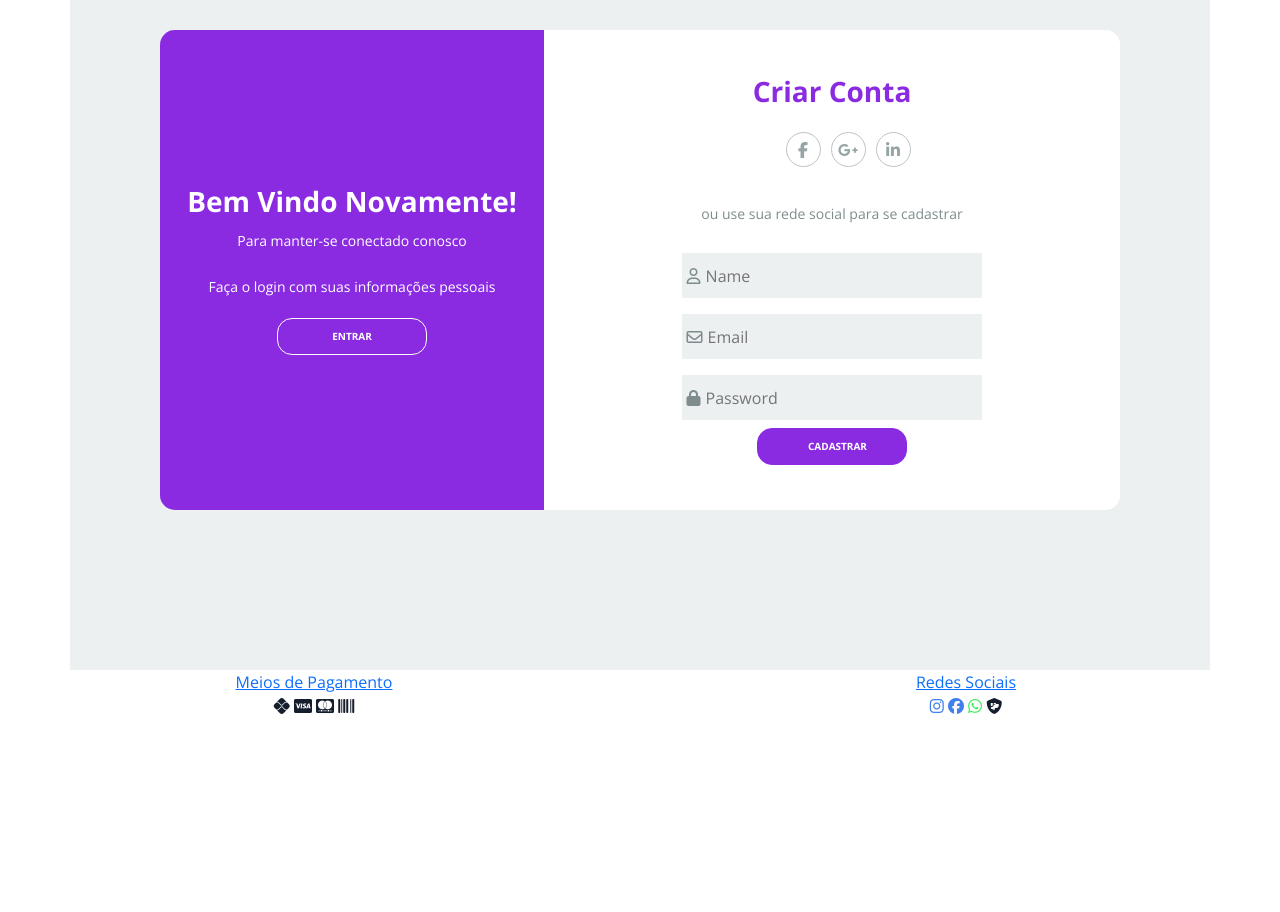
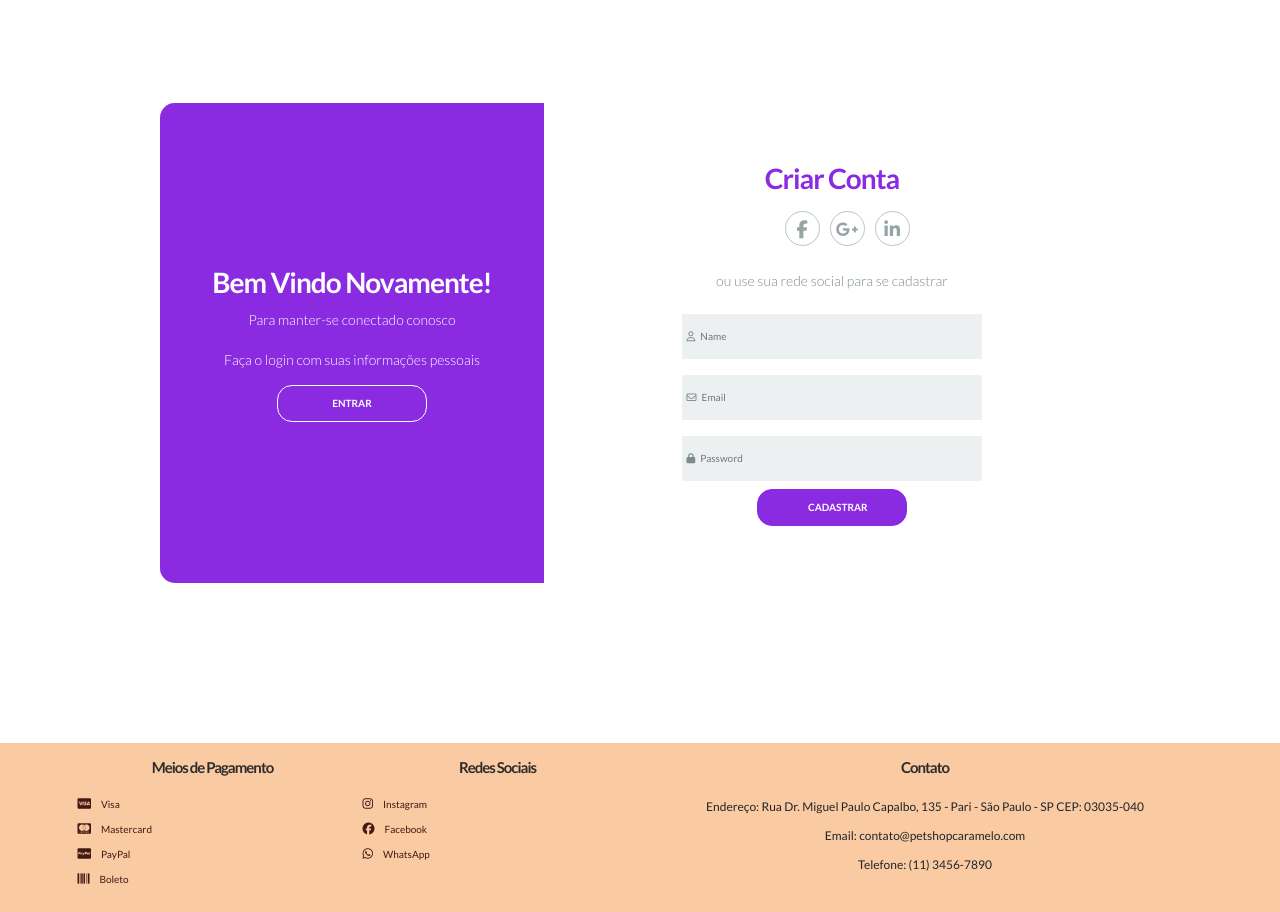
Before and after one commit to cesar-augusto-costa/projeto_integrador_FRONT_END_proz_turma11_grupo2, a plain HTML site: page pages/login.html in a window 1280 px wide. Shown: the part 200-1112 px from the top of the page. Before the commit the page ends 918 px from the top, so only its background shows below. Drawn offline with nearby package versions, Linux system fonts and the light colour scheme.

Commit message:
alteracoes no header e footer

```diff
--- a/css/clube.css
+++ b/css/clube.css
@@ -1,5 +1,5 @@
 @import url(_reset_patterns.css);
-/* @import url(_header_footer.css); */
+@import url(_header_footer.css);
 
 body {
   background-color: white;
@@ -85,5 +85,3 @@ body {
 .button:focus {
   background-color: orangered;
 }
-
-/* ---------------------------- */
--- a/css/header.css
+++ b/css/header.css
@@ -34,6 +34,7 @@ a.activated {
     text-decoration: none;
     font-weight: bold;
     color: #421913;
+    font-size: 18px;
 }
 
 .span-1 {
--- a/css/home.css
+++ b/css/home.css
@@ -1,3 +1,5 @@
+@import url(_reset_patterns.css);
+
 body {
     background-color: white;
     text-align: center;
--- a/css/login.css
+++ b/css/login.css
@@ -19,12 +19,11 @@ body {
     font-family:'Open Sans' , Arial, Helvetica, sans-serif;
 }
 
-.container {
+.container.login {
     display: flex;
     justify-content: center;
     align-items: center;
     height: 100vh;
-    background-color: #ecf0f1;
 }
 
 .content {
@@ -211,6 +210,7 @@ input:-webkit-autofill{
     color: #34495e;
     font-size: 14px;
     margin: 15px 0;
+    padding-top: 15px;
 }
 
 .password::first-letter {
--- a/css/produtos.css
+++ b/css/produtos.css
@@ -12,18 +12,6 @@ body {
     line-height: 1.6;
     background-color: gainsboro;
     text-align: center;
-}
-
-.container {
-    max-width: 1200px;
-    margin: 0 auto;
-    padding: 0 20px;
-}
-
-.row::after {
-    content: "";
-    display: table;
-    clear: both;
 }
 
 /* Main Section */
@@ -145,7 +133,6 @@ body {
 
 /* Footer */
 footer {
-    background-color: #f8f8f8;
     padding: 20px 0;
     text-align: center;
 }
--- a/js/slider.js
+++ b/js/slider.js
@@ -44,9 +44,3 @@ function voltarSlide(){
 //evento nos botões
 botaoAvancar.addEventListener('click', avancarSlide);
 botaoVoltar.addEventListener('click', voltarSlide);
-
-//Esse código javascript procura todos os links e adiciona o parâmetro target="_blank". Ele faz com que o link seja aberto em outra aba.
-var links = document.getElementsByTagName('a');
-    for (var i=0, len=links.length; i < len; i ++) {
-        links[i].target = '_blank';
-    }
--- a/pages/login.html
+++ b/pages/login.html
@@ -14,6 +14,7 @@
     <link rel="stylesheet" href="../css/home.css">
     <link rel="stylesheet" href="../css/header.css">
     <link rel="stylesheet" href="../css/login.css">
+    <link rel="stylesheet" href="../css/footer.css">
     <link rel="stylesheet" href="shttps://cdnjs.cloudflare.com/ajax/libs/font-awesome/4.7.0/css/font-awesome.min.css">
     <script src="https://kit.fontawesome.com/11458786e3.js" crossorigin="anonymous"></script>
 </head>
@@ -21,7 +22,8 @@
 <body>
     <!-- header -->
     <header class="head">
-        <div class="row">
+        <div class="container">
+            <div class="row">
             <div class="col-1 logo">
                 <a href="../index.html"><img src="../img/logos/petshop_caramelo.png"></a>
             </div>
@@ -49,7 +51,7 @@
     </header>
     <!-- fim /header -->
 
-    <main class="container">
+    <main class="container login">
         <section class="content first-content">
             <!-- first-column -->
             <div class="first-column">
@@ -105,7 +107,6 @@
             </div> <!-- second-column -->
         </section> <!-- first-content -->
 
-
         <section class="content second-content">
             <!-- first-column -->
             <div class="first-column">
@@ -152,32 +153,59 @@
                         <i class="fas fa-lock icon-modify"></i>
                         <input type="password" placeholder="Password">
                     </label>
-                    <a class="password" href="">Esqueceu sua senha?</a>
-                    <button class="btn btn-second">Entrar</button>
                 </form>
+                <a class="password" href="#">Esqueceu sua senha?</a>
             </div> <!-- second-column -->
         </section> <!-- second-content -->
     </main> <!-- container -->
 
     <!-- footer -->
     <footer>
-        <div class="row">
-        <div class="col">
-        <a href="">Meios de Pagamento</a><br />
-        <a href=""><i class="fa-brands fa-pix" style="color: #151e2d"></i></a>
-        <a href=""><i class="fa-brands fa-cc-visa" style="color: #151e2d"></i></a>
-        <a href=""><i class="fa-brands fa-cc-mastercard" style="color: #151e2d"></i></a>
-        <a href=""><i class="fa-solid fa-barcode" style="color: #151e2d"></i></a>
+        <div class="container">
+          <div class="row">
+            <div class="col-md-6 col-lg-3">
+              <h4>Meios de Pagamento</h4>
+              <ul class="payment-methods">
+                <li>
+                  <a href="#"><i class="fab fa-cc-visa"></i> Visa</a>
+                </li>
+                <li>
+                  <a href="#"><i class="fab fa-cc-mastercard"></i> Mastercard</a>
+                </li>
+                <li>
+                  <a href="#"><i class="fab fa-cc-paypal"></i> PayPal</a>
+                </li>
+                <li>
+                  <a href="#"><i class="fas fa-barcode"></i> Boleto</a>
+                </li>
+              </ul>
+            </div>
+            <div class="col-md-6 col-lg-3">
+              <h4>Redes Sociais</h4>
+              <ul class="social-media">
+                <li>
+                  <a href="#"><i class="fab fa-instagram"></i> Instagram</a>
+                </li>
+                <li>
+                  <a href="#"><i class="fab fa-facebook"></i> Facebook</a>
+                </li>
+                <li>
+                  <a href="#"><i class="fab fa-whatsapp"></i> WhatsApp</a>
+                </li>
+              </ul>
+            </div>
+            <div class="col-md-12 col-lg-6">
+              <h4>Contato</h4>
+              <p>
+                Endereço: Rua Dr. Miguel Paulo Capalbo, 135 - Pari - São Paulo -
+                SP CEP: 03035-040
+              </p>
+              <p>Email: contato@petshopcaramelo.com</p>
+              <p>Telefone: (11) 3456-7890</p>
+            </div>
+          </div>
         </div>
-        <div class="col">
-        <a href="contato.html">Redes Sociais</a><br/>
-        <a href=""><i class="fa-brands fa-instagram" style="color: #4180ec"></i></a>
-        <a href=""><i class="fa-brands fa-facebook" style="color: #4180ec"></i></a>
-        <a href=""><i class="fa-brands fa-whatsapp" style="color: #41ec5d"></i></a>
-        <a href=""><i class="fa-solid fa-shield-dog" style="color: #151e2d"></i></a>
-        </div>
-    </div>
-    </footer>
+      </footer>
     <!-- fim /footer -->
 
     <script src="../js/login.js"></script>
```
Also changed, not shown: pages/adocao.html (+43 -12 lines), pages/clubepetcaramelo.html (+2 -1 lines), pages/contato.html (+46 -16 lines), pages/depoimentos.html (+47 -17 lines), pages/produtos.html (+47 -17 lines).
